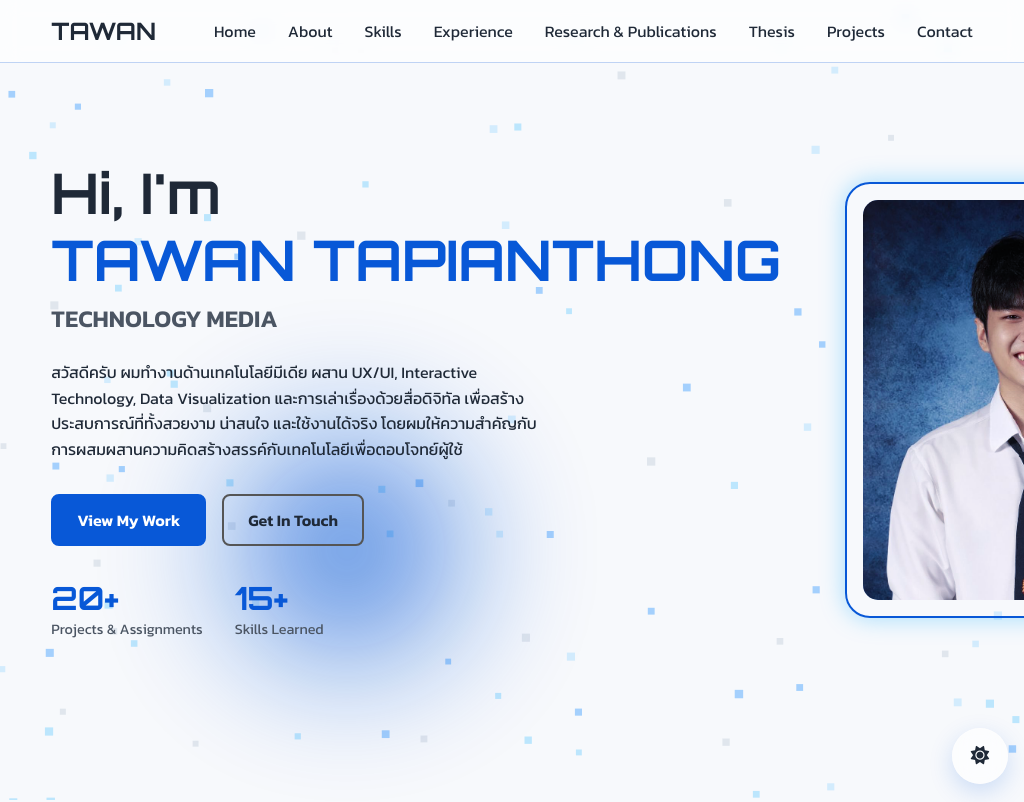
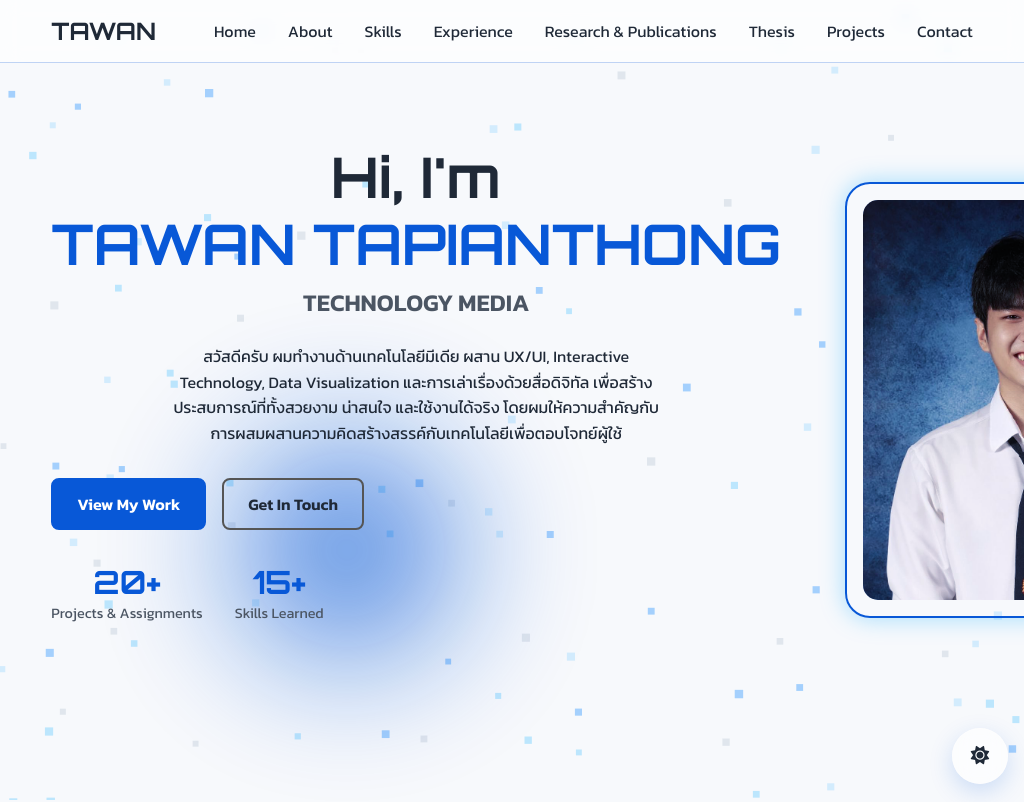
Before and after one commit to t4w4ntm/Portfolio, a plain HTML site: page index.html in a window 1024 px wide. Shown: the top 802 px of the page. Drawn offline with nearby package versions, Linux system fonts and the light colour scheme.

Commit message:
Add files via upload

```diff
--- a/style.css
+++ b/style.css
@@ -1192,3 +1192,8 @@ footer {
 html, body {
   min-width: 360px; /* แล้วแต่ดีไซน์ของคุณ */
 }
+
+@media (min-width: 769px) and (max-width: 1200px) {
+  .hero-text { text-align: center; }        /* จัดตัวอักษรให้อยู่กลาง */
+  .hero-text p { margin: 0 auto 2rem; }     /* กล่อง p อยู่กลางจริง ๆ */
+}
```
